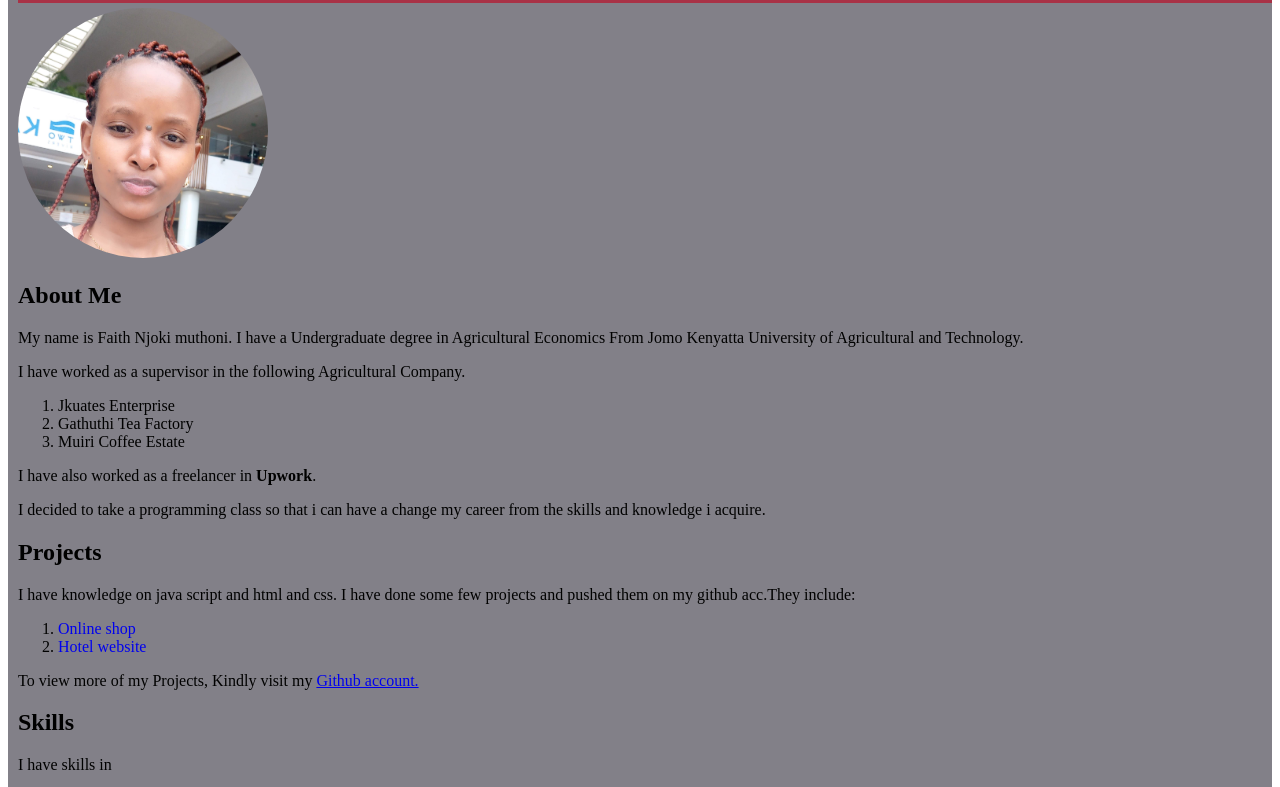
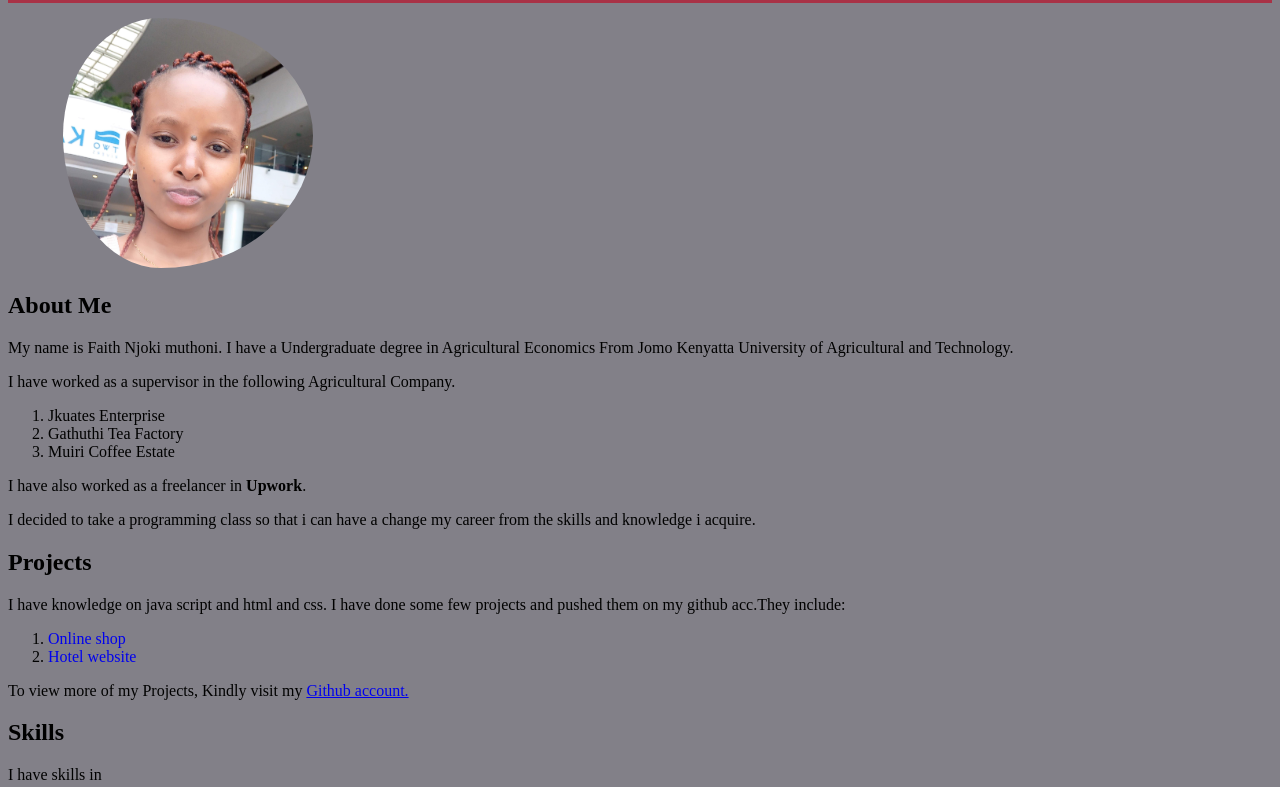
Before and after one commit to faithnjoki/Portfolio, a plain HTML site: page My Portfolio/File.html in a window 1280 px wide. Shown: the part 155-942 px from the top of the page. Drawn offline with Linux system fonts and the light colour scheme.

Commit message:
Edit css

```diff
--- a/My Portfolio/file.css
+++ b/My Portfolio/file.css
@@ -1,14 +1,15 @@
-main{
+body {
  background-color: rgb(130, 128, 136);
- padding-left: 10px;
 
 }
 h1 {
  text-align: center;
 }
 img {
- border-radius: 100%;
- padding-top: 5px;
+ border-radius: 80%;
+
+ padding-top: 15px;
+ padding-left: 55px ;
 }
 ul {
  text-decoration: none;
```
Also changed, not shown: My Portfolio/File.html (+2 -3 lines), 1 other file.
